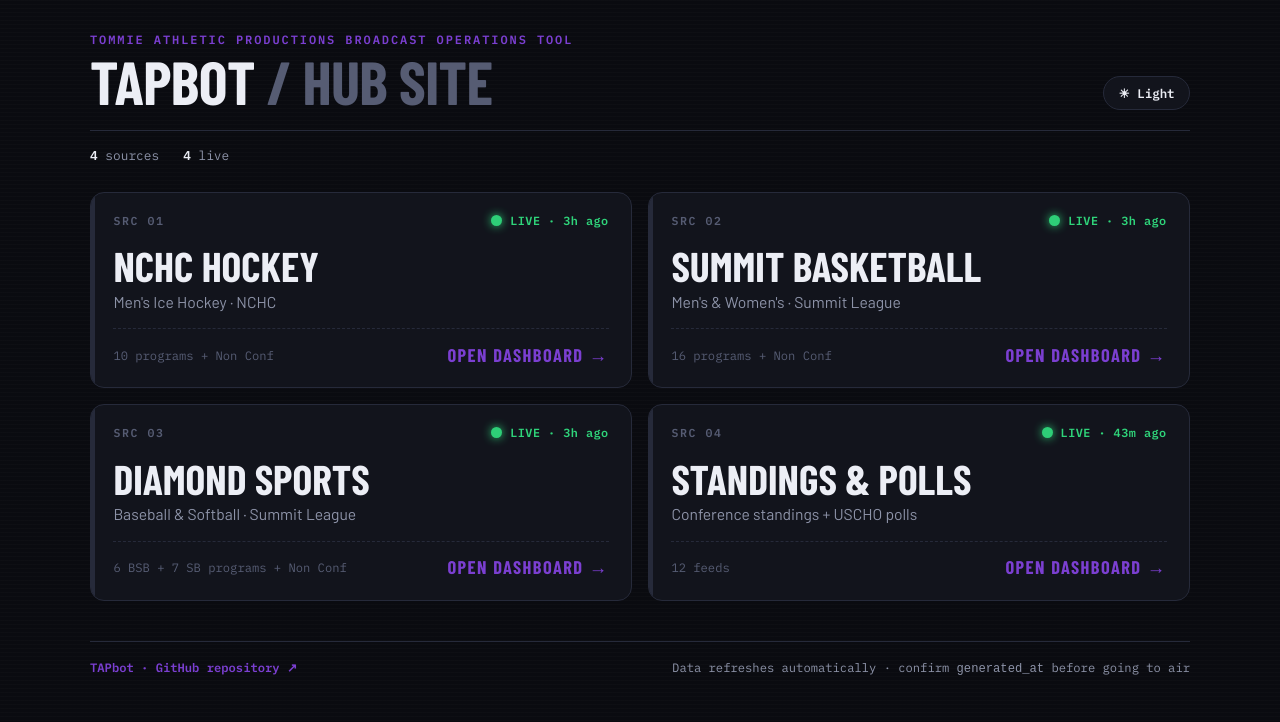
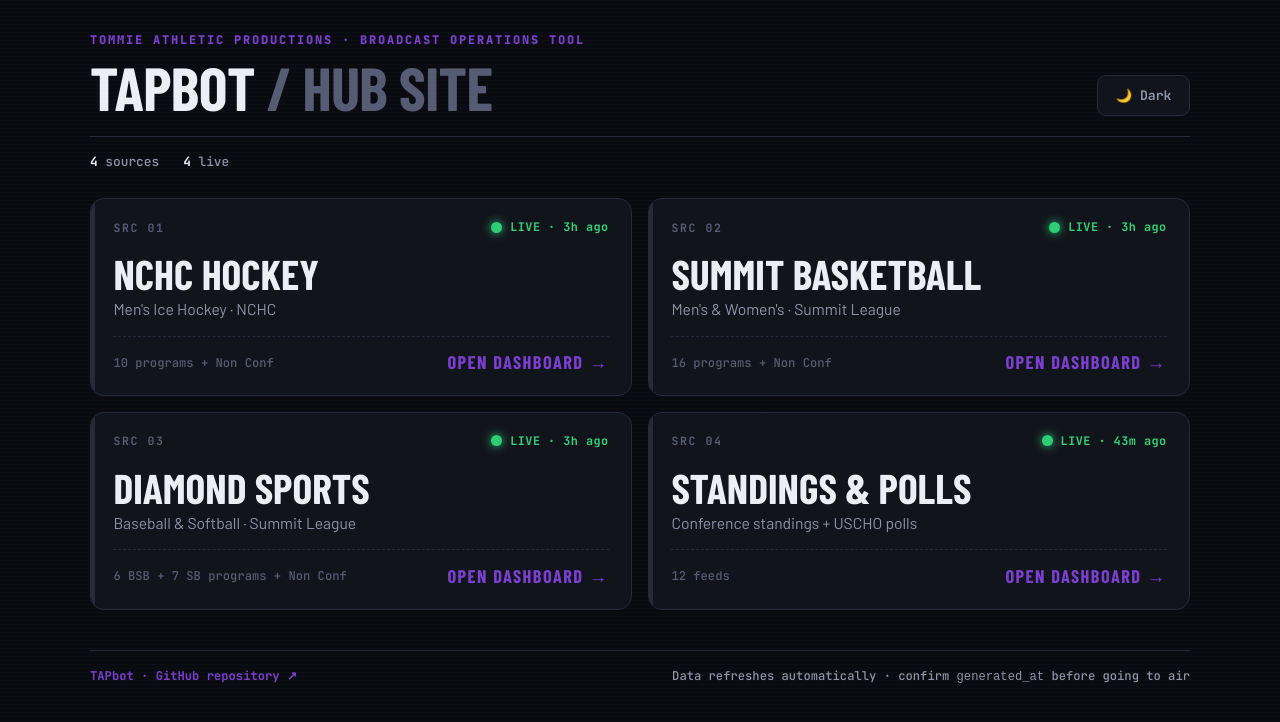
Before and after one commit to TAPbot-Xpression/TAPbot, a plain HTML site: page docs/index.html in a window 1280 px wide. Drawn offline with nearby package versions, Linux system fonts and the light colour scheme; a web font is replaced by a local one.

Commit message:
Update index.html

```diff
--- a/docs/index.html
+++ b/docs/index.html
@@ -1,12 +1,12 @@
 <!DOCTYPE html>
-<html lang="en" data-scheme="dark">
+<html lang="en" data-color-mode="dark">
 <head>
   <meta charset="UTF-8" />
   <meta name="viewport" content="width=device-width, initial-scale=1.0" />
-  <title>TAPbot — Hub Site</title>
+  <title>TAPbot — Broadcast Operations Tool</title>
   <link rel="preconnect" href="https://fonts.googleapis.com" />
   <link rel="preconnect" href="https://fonts.gstatic.com" crossorigin />
-  <link href="https://fonts.googleapis.com/css2?family=Barlow+Condensed:wght@600;700;800&family=Barlow:wght@400;500;600&family=IBM+Plex+Mono:wght@400;600&display=swap" rel="stylesheet" />
+  <link href="https://fonts.googleapis.com/css2?family=Barlow+Condensed:wght@600;700;800&family=Barlow:wght@400;500;600&family=IBM+Plex+Mono:wght@400;600&family=JetBrains+Mono:wght@500;700;800&display=swap" rel="stylesheet" />
 
   <style>
     /* ───────────────────────────────────────────────────────────────────────
@@ -18,34 +18,47 @@
        - Red   = Missing / No data file
        ─────────────────────────────────────────────────────────────────────── */
     :root {
-      --bg:          #0a0b10;
-      --panel:       #12141c;
-      --panel-2:     #181b26;
-      --line:        #262a3a;
-      --text:        #eceef5;
-      --muted:       #8d93a8;
-      --faint:       #565c73;
-      --purple:      #7b3fd1;       /* St. Thomas accent */
-      --purple-glow: rgba(123, 63, 209, 0.38);
-      --live:        #2fd47a;
-      --stale:       #f5a524;
-      --off:         #6b7189;
-      --bad:         #ef4a4a;
+      --bg:             #0a0b10;
+      --panel:          #12141c;
+      --panel-2:        #181b26;
+      --surface:        #12141c;
+      --surface-2:      #181b26;
+      --surface-3:      #222736;
+      --border:         #262a3a;
+      --border-light:   #3b4254;
+      --line:           #262a3a;
+      --text:           #eceef5;
+      --text-muted:     #8d93a8;
+      --muted:          #8d93a8;
+      --faint:          #565c73;
+      --purple:         #7b3fd1;       /* St. Thomas accent */
+      --purple-glow:    rgba(123, 63, 209, 0.38);
+      --live:           #2fd47a;
+      --stale:          #f5a524;
+      --off:            #6b7189;
+      --bad:            #ef4a4a;
     }
-    [data-scheme="light"] {
-      --bg:          #eef0f6;
-      --panel:       #ffffff;
-      --panel-2:     #f5f6fb;
-      --line:        #d5d9e6;
-      --text:        #14162b;
-      --muted:       #50566e;
-      --faint:       #8a90a8;
-      --purple:      #512888;
-      --purple-glow: rgba(81, 40, 136, 0.22);
-      --live:        #14a85a;
-      --stale:       #c77d0a;
-      --off:         #7b8199;
-      --bad:         #d12f2f;
+
+    [data-color-mode="light"] {
+      --bg:             #eef0f6;
+      --panel:          #ffffff;
+      --panel-2:        #f5f6fb;
+      --surface:        #ffffff;
+      --surface-2:      #f5f6fb;
+      --surface-3:      #e2e8f0;
+      --border:         #d5d9e6;
+      --border-light:   #94a3b8;
+      --line:           #d5d9e6;
+      --text:           #14162b;
+      --text-muted:     #50566e;
+      --muted:          #50566e;
+      --faint:          #8a90a8;
+      --purple:         #512888;
+      --purple-glow:    rgba(81, 40, 136, 0.22);
+      --live:           #14a85a;
+      --stale:          #c77d0a;
+      --off:            #7b8199;
+      --bad:            #d12f2f;
     }
 
     *, *::before, *::after { box-sizing: border-box; margin: 0; padding: 0; }
@@ -59,42 +72,93 @@
       background-image: repeating-linear-gradient(0deg, transparent 0 3px, rgba(255,255,255,0.015) 3px 4px);
       transition: background-color .25s, color .25s;
     }
-    [data-scheme="light"] body { background-image: none; }
+    [data-color-mode="light"] body { background-image: none; }
 
     .wrap { max-width: 1100px; margin: 0 auto; }
 
     /* ── Header ───────────────────────────────────────────────────────────── */
     header {
-      display: flex; justify-content: space-between; align-items: flex-end;
-      gap: 1rem; flex-wrap: wrap;
-      padding-bottom: 1.25rem; border-bottom: 1px solid var(--line);
+      display: flex;
+      justify-content: space-between;
+      align-items: flex-end;
+      gap: 1.25rem;
+      flex-wrap: wrap;
+      padding-bottom: 1.25rem;
+      border-bottom: 1px solid var(--line);
     }
+
+    .wordmark {
+      display: flex;
+      flex-direction: column;
+      gap: 0.35rem;
+      min-width: 0;
+      flex: 1 1 auto;
+    }
+
     .eyebrow {
-      font-family: 'IBM Plex Mono', monospace;
-      font-size: .75rem; font-weight: 600; letter-spacing: .16em;
-      text-transform: uppercase; color: var(--purple);
+      font-family: 'JetBrains Mono', 'IBM Plex Mono', monospace;
+      font-size: .75rem;
+      font-weight: 800;
+      letter-spacing: .15em;
+      text-transform: uppercase;
+      color: var(--purple);
     }
+
     h1 {
       font-family: 'Barlow Condensed', sans-serif;
       font-size: clamp(2.2rem, 6vw, 3.8rem);
-      font-weight: 800; letter-spacing: -.01em; line-height: .95;
-      text-transform: uppercase; margin-top: .3rem;
+      font-weight: 800;
+      letter-spacing: -.01em;
+      line-height: .95;
+      text-transform: uppercase;
+      margin-top: .3rem;
     }
     h1 span { color: var(--faint); }
 
-    .theme-btn {
-      background: var(--panel); border: 1px solid var(--line); color: var(--text);
-      font-family: 'IBM Plex Mono', monospace; font-size: .78rem; font-weight: 600;
-      padding: .5rem .9rem; border-radius: 999px; cursor: pointer;
-      transition: border-color .15s;
+    /* ── Header Right Controls (Standardized Pill Button) ──────────────────── */
+    .header-right-controls {
+      display: flex;
+      align-items: center;
+      gap: 0.5rem;
+      flex-shrink: 0;
     }
-    .theme-btn:hover { border-color: var(--purple); }
+
+    .control-pill-group {
+      display: inline-flex;
+      background: var(--surface);
+      border: 1px solid var(--border);
+      padding: 3px;
+      border-radius: 9px;
+      gap: 3px;
+    }
+
+    .control-pill-btn {
+      background: transparent;
+      border: 1px solid transparent;
+      color: var(--text-muted);
+      padding: 0.45rem 0.85rem;
+      border-radius: 7px;
+      font-family: 'JetBrains Mono', monospace;
+      font-size: 0.82rem;
+      font-weight: 700;
+      cursor: pointer;
+      display: inline-flex;
+      align-items: center;
+      gap: 0.35rem;
+      transition: all 0.15s ease;
+      white-space: nowrap;
+    }
+
+    .control-pill-btn:hover {
+      color: var(--text);
+      background: var(--surface-2);
+    }
 
     /* ── Summary Strip ────────────────────────────────────────────────────── */
     .summary {
       display: flex; flex-wrap: wrap; gap: .5rem 1.5rem;
       margin: 1rem 0 1.75rem;
-      font-family: 'IBM Plex Mono', monospace; font-size: .8rem; color: var(--muted);
+      font-family: 'JetBrains Mono', 'IBM Plex Mono', monospace; font-size: .8rem; color: var(--muted);
     }
     .summary b { color: var(--text); font-weight: 600; }
 
@@ -126,14 +190,14 @@
 
     .src-top { display: flex; justify-content: space-between; align-items: center; gap: .75rem; }
     .src-id {
-      font-family: 'IBM Plex Mono', monospace; font-size: .72rem; font-weight: 600;
+      font-family: 'JetBrains Mono', 'IBM Plex Mono', monospace; font-size: .72rem; font-weight: 700;
       letter-spacing: .14em; color: var(--faint);
     }
 
     /* Tally light + status indicator */
     .tally {
       display: inline-flex; align-items: center; gap: .5rem;
-      font-family: 'IBM Plex Mono', monospace; font-size: .74rem; font-weight: 600;
+      font-family: 'JetBrains Mono', 'IBM Plex Mono', monospace; font-size: .74rem; font-weight: 600;
       letter-spacing: .04em; color: var(--muted);
     }
     .tally i {
@@ -160,7 +224,7 @@
       display: flex; justify-content: space-between; align-items: center; gap: 1rem;
       margin-top: auto; padding-top: .9rem; border-top: 1px dashed var(--line);
     }
-    .src-detail { font-family: 'IBM Plex Mono', monospace; font-size: .76rem; color: var(--faint); }
+    .src-detail { font-family: 'JetBrains Mono', 'IBM Plex Mono', monospace; font-size: .76rem; color: var(--faint); }
     .src-open {
       font-family: 'Barlow Condensed', sans-serif; font-weight: 700; font-size: 1.15rem;
       letter-spacing: .08em; text-transform: uppercase; color: var(--purple);
@@ -172,7 +236,7 @@
     footer {
       margin-top: 2.5rem; padding-top: 1.1rem; border-top: 1px solid var(--line);
       display: flex; justify-content: space-between; flex-wrap: wrap; gap: .75rem;
-      font-family: 'IBM Plex Mono', monospace; font-size: .76rem; color: var(--muted);
+      font-family: 'JetBrains Mono', 'IBM Plex Mono', monospace; font-size: .76rem; color: var(--muted);
     }
     footer a { color: var(--purple); font-weight: 600; text-decoration: none; }
     footer a:hover { text-decoration: underline; }
@@ -186,11 +250,19 @@
 <div class="wrap">
 
   <header>
-    <div>
-      <div class="eyebrow">Tommie Athletic Productions Broadcast Operations Tool</div>
+    <div class="wordmark">
+      <div class="eyebrow">Tommie Athletic Productions · Broadcast Operations Tool</div>
       <h1>TAPbot <span>/ Hub Site</span></h1>
     </div>
-    <button class="theme-btn" id="themeBtn" type="button" aria-label="Toggle light and dark mode">☀ Light</button>
+
+    <!-- Matching Standardized Theme Toggle -->
+    <div class="header-right-controls">
+      <div class="control-pill-group" role="group" aria-label="Theme Selection">
+        <button id="btnThemeToggle" class="control-pill-btn" onclick="toggleColorMode()">
+          <span id="themeToggleLabel">🌙 Dark</span>
+        </button>
+      </div>
+    </div>
   </header>
 
   <div class="summary" id="summary" aria-live="polite">Checking sources…</div>
@@ -342,15 +414,26 @@
     document.getElementById('summary').innerHTML = parts.map(p => `<span>${p}</span>`).join('');
   })();
 
-  // Theme toggle (persisted via localStorage)
-  const root = document.documentElement, btn = document.getElementById('themeBtn');
-  function applyScheme(s) {
-    root.dataset.scheme = s;
-    btn.textContent = s === 'dark' ? '☀ Light' : '🌙 Dark';
-    localStorage.setItem('tap_scheme', s);
+  // ── Standardized Theme Switcher ──────────────────────────────────────────
+  function toggleColorMode() {
+    const htmlEl = document.documentElement;
+    const currentMode = htmlEl.getAttribute('data-color-mode') || 'dark';
+    const nextMode = currentMode === 'dark' ? 'light' : 'dark';
+    applyColorMode(nextMode);
   }
-  btn.addEventListener('click', () => applyScheme(root.dataset.scheme === 'dark' ? 'light' : 'dark'));
-  applyScheme(localStorage.getItem('tap_scheme') || 'dark');
+
+  function applyColorMode(mode) {
+    document.documentElement.setAttribute('data-color-mode', mode);
+    const label = document.getElementById('themeToggleLabel');
+    if (label) label.textContent = mode === 'dark' ? '🌙 Dark' : '☀️ Light';
+    try { localStorage.setItem('tap_color_mode', mode); } catch (e) {}
+  }
+
+  // ── Theme Init ───────────────────────────────────────────────────────────
+  try {
+    const savedMode = localStorage.getItem('tap_color_mode') || 'dark';
+    applyColorMode(savedMode);
+  } catch (e) {}
 
   document.getElementById('repoLink').href = REPO_URL;
 </script>
```
